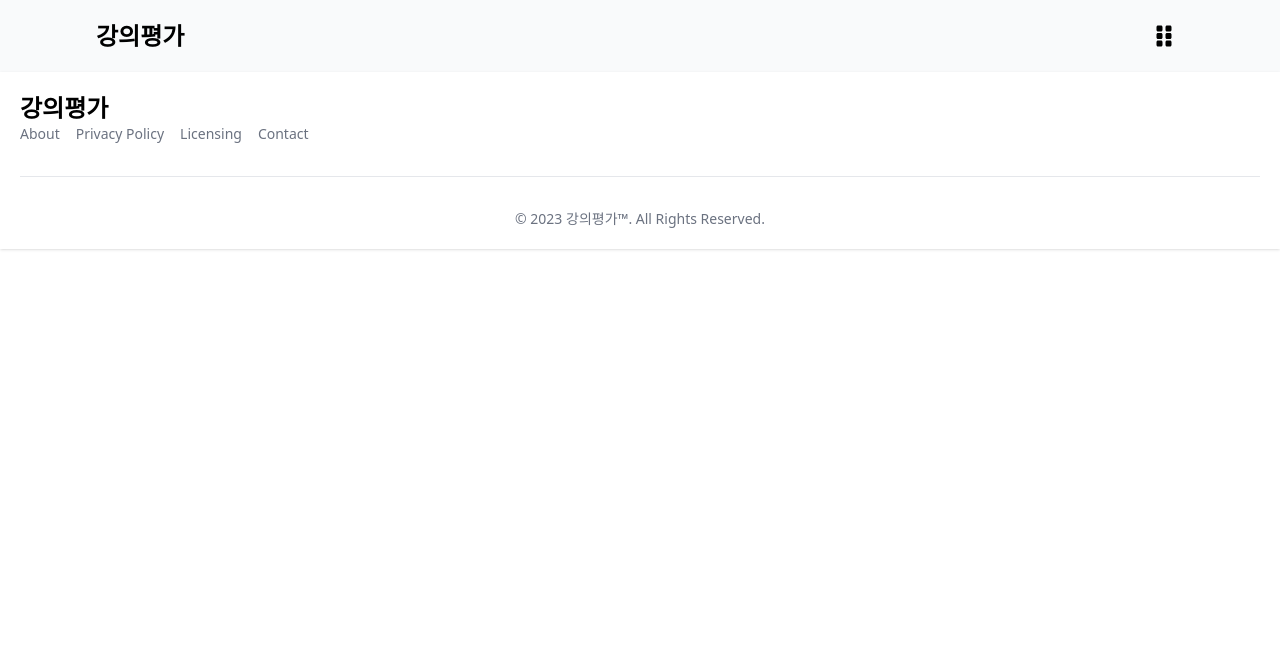
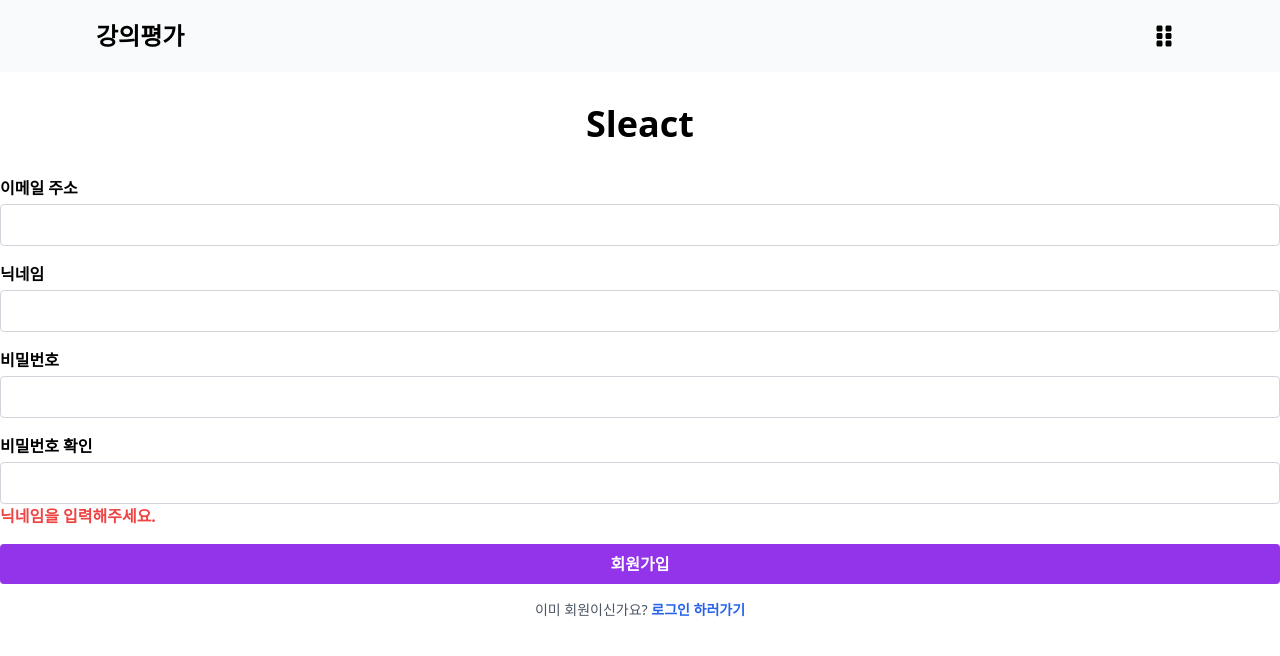
Before and after one commit to CUK-LikeLion-Team8-Assigment/Front, a React (Create React App) app: page /signup in a window 1280 px wide. Shown: the top 656 px of the page. Built offline with nearby package versions, Linux system fonts and the light colour scheme; no server answers.

Commit message:
Feat: Signup & Login 생성

```diff
--- a/src/App.js
+++ b/src/App.js
@@ -3,6 +3,8 @@ import { Routes, Route } from "react-router-dom";
 import axios from "axios";
 import Home from "./pages/Home/Home";
 import Layout from "./components/Layout/layout";
+import LogIn from "./pages/LogIn";
+import SignUp from "./pages/SignUp";
 
 function App() {
   axios
@@ -15,6 +17,8 @@ function App() {
     <Layout>
       <Routes>
         <Route path="/" element={<Home />} />
+        <Route path="/login" element={<LogIn />} />
+        <Route path="/signup" element={<SignUp />} />
       </Routes>
     </Layout>
   );
--- a/src/components/Layout/layout.jsx
+++ b/src/components/Layout/layout.jsx
@@ -7,7 +7,7 @@ const Layout = ({ children }) => {
     <div>
       <Header />
       {children}
-      <Footer />
+      {/* <Footer /> */}
     </div>
   );
 };
--- /dev/null
+++ b/src/pages/LogIn/index.jsx
@@ -0,0 +1,97 @@
+import { useState } from "react";
+import axios from "axios";
+import { Link } from "react-router-dom";
+
+const LogIn = () => {
+  const [userID, setUserID] = useState("");
+  const [userPassword, setUserPassword] = useState("");
+  const [userEmail, setUserEmail] = useState("");
+  const [logInError, setLogInError] = useState(false);
+
+  const handleSubmit = (e) => {
+    e.preventDefault();
+    const userData = {
+      userID,
+      userPassword,
+      userEmail,
+    };
+    axios
+      .post("http://localhost:8080/login", userData)
+      .then((response) => {
+        console.log("로그인 성공", response.data);
+        // Reset the form fields
+        setUserID("");
+        setUserPassword("");
+        setUserEmail("");
+      })
+      .catch((error) => {
+        setLogInError(error.response?.status === 401);
+      });
+  };
+
+  return (
+    <div className="container mx-auto">
+      <h1 className="text-center font-bold text-4xl my-10">로그인</h1>
+      <form onSubmit={handleSubmit} className="mx-auto w-64">
+        <div className="mb-4">
+          <label htmlFor="userID" className="block font-bold mb-1">
+            아이디
+          </label>
+          <input
+            type="text"
+            id="userID"
+            value={userID}
+            onChange={(e) => setUserID(e.target.value)}
+            className="w-full px-3 py-2 border rounded"
+            required
+          />
+        </div>
+        <div className="mb-4">
+          <label htmlFor="userPassword" className="block font-bold mb-1">
+            비밀번호
+          </label>
+          <input
+            type="password"
+            id="userPassword"
+            value={userPassword}
+            onChange={(e) => setUserPassword(e.target.value)}
+            className="w-full px-3 py-2 border rounded"
+            required
+          />
+        </div>
+        <div className="mb-4">
+          <label htmlFor="userEmail" className="block font-bold mb-1">
+            이메일
+          </label>
+          <input
+            type="email"
+            id="userEmail"
+            value={userEmail}
+            onChange={(e) => setUserEmail(e.target.value)}
+            className="w-full px-3 py-2 border rounded"
+            required
+          />
+          {logInError && (
+            <div className="text-red-600 font-bold mt-2">
+              이메일과 비밀번호 조합이 일치하지 않습니다.
+            </div>
+          )}
+        </div>
+        <button
+          type="submit"
+          className="w-full bg-purple-700 text-white font-bold py-2 px-4 rounded"
+        >
+          로그인
+        </button>
+      </form>
+      <p className="text-center text-gray-600 mt-2">
+        아직 회원이 아니신가요?{" "}
+        <Link to="/signup" className="text-blue-600 font-bold">
+          회원가입 하러가기
+        </Link>
+      </p>
+    </div>
+  );
+};
+
+export default LogIn;
--- /dev/null
+++ b/src/pages/SignUp/index.jsx
@@ -0,0 +1,149 @@
+import React, { useCallback, useState } from "react";
+import axios from "axios";
+import { Link } from "react-router-dom";
+
+const SignUp = () => {
+  const [userEmail, setUserEmail] = useState("");
+  const [userID, setUserID] = useState("");
+  const [userPassword, setUserPassword] = useState("");
+  const [passwordCheck, setPasswordCheck] = useState("");
+  const [mismatchError, setMismatchError] = useState(false);
+  const [signUpError, setSignUpError] = useState("");
+  const [signUpSuccess, setSignUpSuccess] = useState(false);
+
+  const onChangeEmail = useCallback((e) => setUserEmail(e.target.value), []);
+  const onChangeNickname = useCallback((e) => setUserID(e.target.value), []);
+  const onChangePassword = useCallback(
+    (e) => {
+      setUserPassword(e.target.value);
+      setMismatchError(e.target.value !== passwordCheck);
+    },
+    [passwordCheck]
+  );
+
+  const onChangePasswordCheck = useCallback(
+    (e) => {
+      setPasswordCheck(e.target.value);
+      setMismatchError(e.target.value !== userPassword);
+    },
+    [userPassword]
+  );
+
+  const onSubmit = useCallback(
+    (e) => {
+      e.preventDefault();
+      console.log(userEmail, userID, userPassword, passwordCheck);
+      if (!mismatchError) {
+        console.log("서버로 회원가입하기");
+        setSignUpError("");
+        setSignUpSuccess(false);
+        axios
+          .post("http://localhost:8080/join", {
+            userEmail,
+            userID,
+            userPassword,
+          })
+          .then((response) => {
+            console.log(response);
+            setSignUpSuccess(true);
+          })
+          .catch((error) => {
+            console.log(error.response);
+            setSignUpError(error.response.data);
+          })
+          .finally(() => {});
+      }
+    },
+    [userEmail, userID, userPassword, passwordCheck, mismatchError]
+  );
+
+  return (
+    <div className="container mx-auto">
+      <h1 className="text-center text-4xl font-bold my-8">Sleact</h1>
+      <form onSubmit={onSubmit}>
+        <div className="mb-4">
+          <label htmlFor="userEmail" className="block font-bold mb-1">
+            이메일 주소
+          </label>
+          <input
+            type="email"
+            id="userEmail"
+            name="email"
+            value={userEmail}
+            onChange={onChangeEmail}
+            className="w-full px-3 py-2 border border-gray-300 rounded"
+          />
+        </div>
+        <div className="mb-4">
+          <label htmlFor="userID" className="block font-bold mb-1">
+            닉네임
+          </label>
+          <input
+            type="text"
+            id="userID"
+            name="userID"
+            value={userID}
+            onChange={onChangeNickname}
+            className="w-full px-3 py-2 border border-gray-300 rounded"
+          />
+        </div>
+        <div className="mb-4">
+          <label htmlFor="userPassword" className="block font-bold mb-1">
+            비밀번호
+          </label>
+          <input
+            type="password"
+            id="userPassword"
+            name="userPassword"
+            value={userPassword}
+            onChange={onChangePassword}
+            className="w-full px-3 py-2 border border-gray-300 rounded"
+          />
+        </div>
+        <div className="mb-4">
+          <label htmlFor="password-check" className="block font-bold mb-1">
+            비밀번호 확인
+          </label>
+          <input
+            type="password"
+            id="password-check"
+            name="password-check"
+            value={passwordCheck}
+            onChange={onChangePasswordCheck}
+            className="w-full px-3 py-2 border border-gray-300 rounded"
+          />
+          {mismatchError && (
+            <div className="text-red-500 font-bold">
+              비밀번호가 일치하지 않습니다.
+            </div>
+          )}
+          {!userID && (
+            <div className="text-red-500 font-bold">닉네임을 입력해주세요.</div>
+          )}
+          {signUpError && (
+            <div className="text-red-500 font-bold">{signUpError}</div>
+          )}
+          {signUpSuccess && (
+            <div className="text-green-500 font-bold">
+              회원가입되었습니다! 로그인해주세요.
+            </div>
+          )}
+        </div>
+        <button
+          type="submit"
+          className="w-full bg-purple-600 text-white font-bold py-2 px-4 rounded hover:bg-purple-700 focus:outline-none focus:bg-purple-700"
+        >
+          회원가입
+        </button>
+      </form>
+      <p className="text-center text-sm text-gray-600 mt-4">
+        이미 회원이신가요?{" "}
+        <Link to="/login" className="text-blue-600 font-bold">
+          로그인 하러가기
+        </Link>
+      </p>
+    </div>
+  );
+};
+
+export default SignUp;
```
Also changed, not shown: 2 other files (tests, documents, lock files or other folders).
